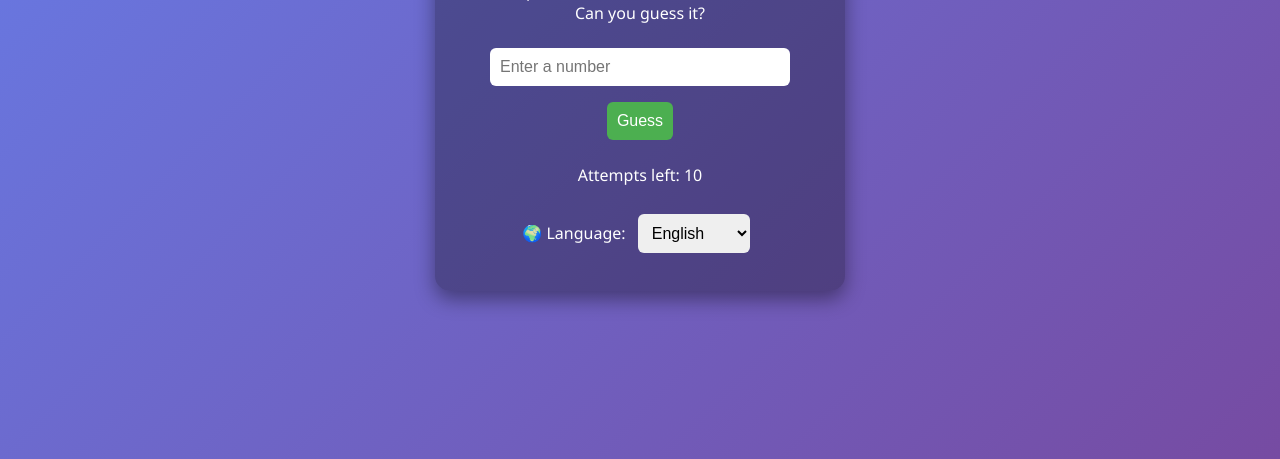
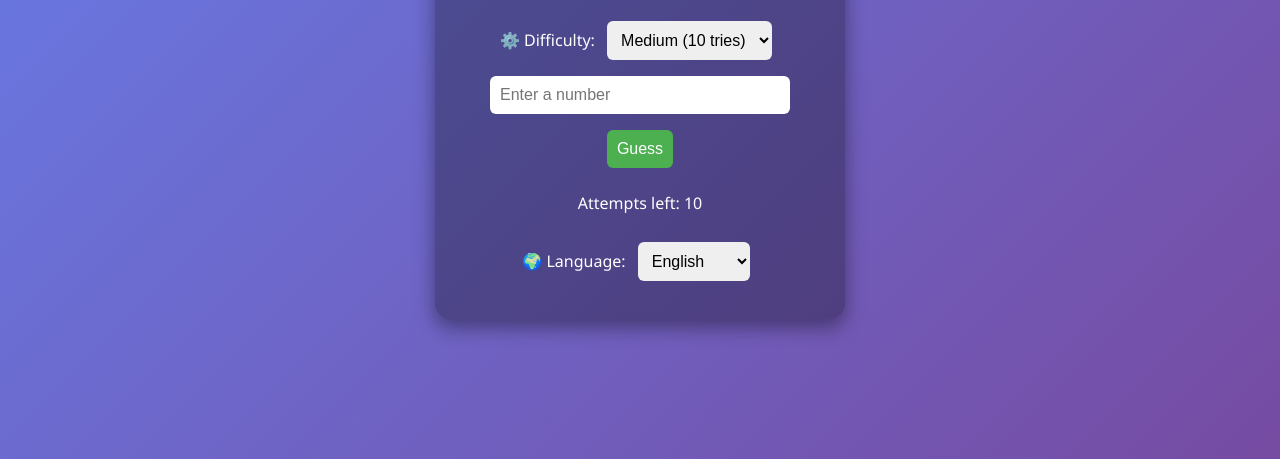
Before and after one commit to danhtienfuh/Number-Guessing-Game, a plain HTML site: page index.html in a window 1280 px wide. Shown: the part 341-800 px from the top of the page. Drawn offline with Linux system fonts and the light colour scheme.

Commit message:
Update index.html

```diff
--- a/index.html
+++ b/index.html
@@ -10,9 +10,17 @@
     <h1 id="title">🎯 Number Guessing Game</h1>
     <p id="description">I have picked a number between 1 and 100. Can you guess it?</p>
 
+    <div class="settings">
+      <label for="difficulty">⚙️ Difficulty:</label>
+      <select id="difficulty" onchange="setDifficulty()">
+        <option value="easy">Easy (15 tries)</option>
+        <option value="medium" selected>Medium (10 tries)</option>
+        <option value="hard">Hard (5 tries)</option>
+      </select>
+    </div>
+
     <input type="number" id="guess" placeholder="Enter a number">
-    <button onclick="checkGuess()"
-            id="guess-btn">Guess</button>
+    <button onclick="checkGuess()" id="guess-btn">Guess</button>
 
     <p id="message"></p>
     <p id="attempts"></p>
```
